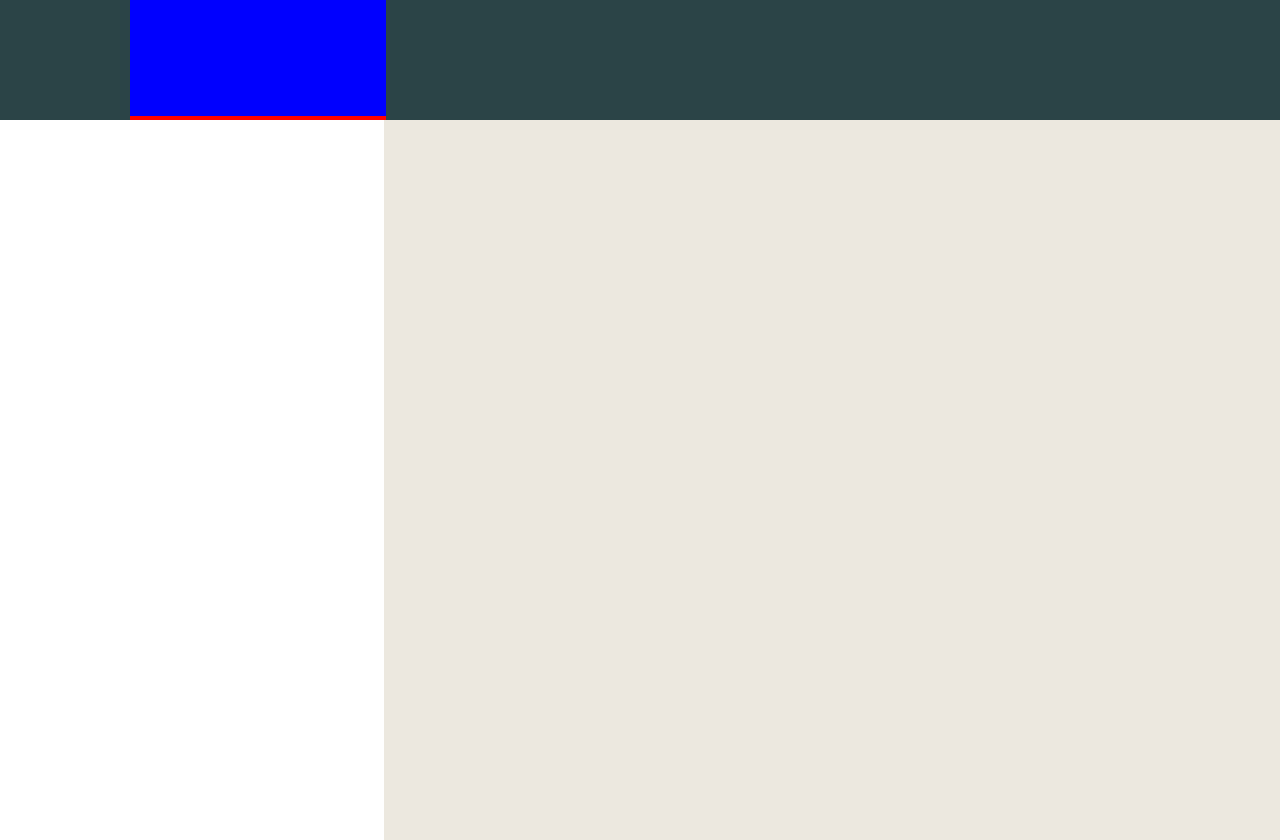
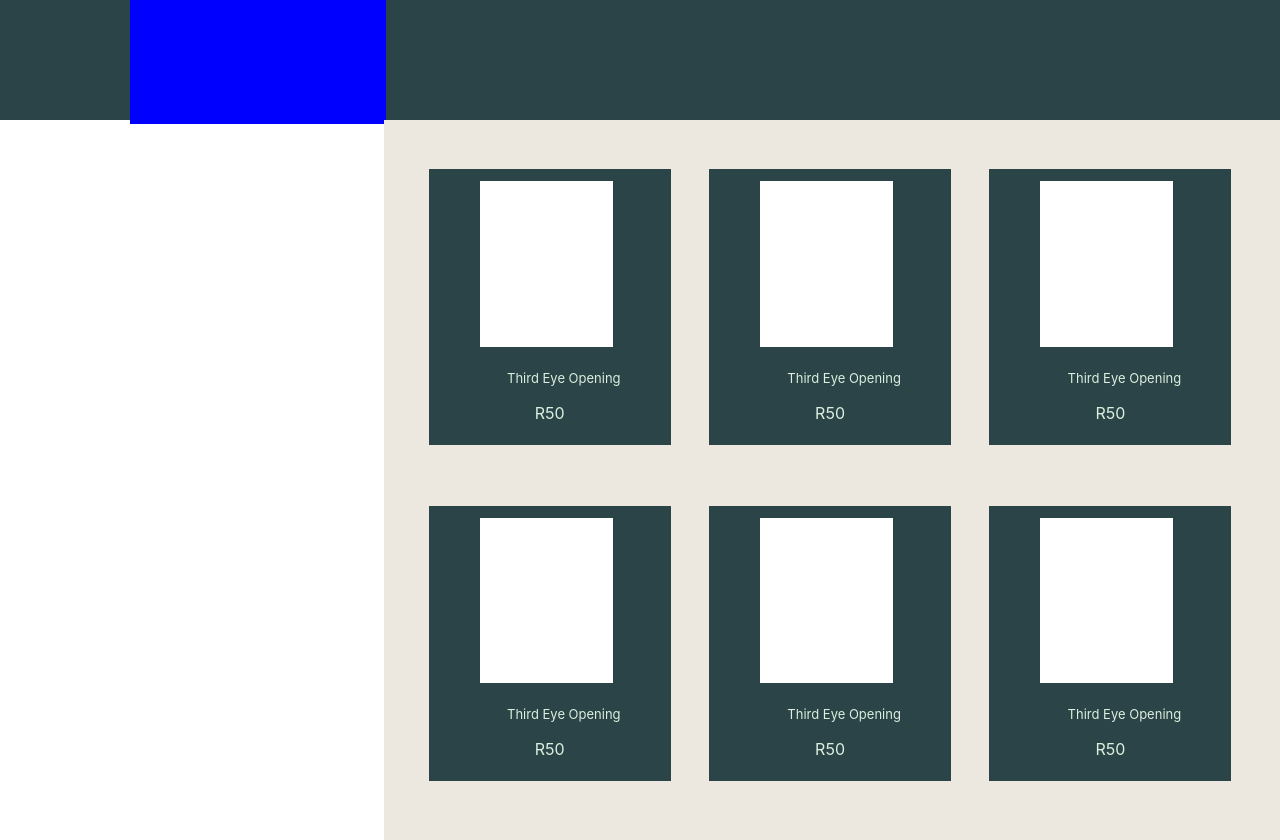
Before and after one commit to Tsebo200/Oiloasis, a React app in the folder client/: page /allproducts in a window 1280 px wide. Shown: the part 680-1520 px from the top of the page. Built offline with nearby package versions, Linux system fonts and the light colour scheme.

Commit message:
product card in Products page

```diff
--- a/client/package.json
+++ b/client/package.json
@@ -3,6 +3,7 @@
   "version": "0.1.0",
   "private": true,
   "dependencies": {
+    "@babel/plugin-proposal-private-property-in-object": "^7.21.11",
     "@emotion/react": "^11.11.1",
     "@emotion/styled": "^11.11.0",
     "@mui/material": "^5.14.2",
--- a/client/src/Components/Cards/ProductInfoCard.jsx
+++ b/client/src/Components/Cards/AdminProductInfoCard.jsx
@@ -1,5 +1,5 @@
 import React from 'react';
-import styles from '../Cards/ProductInfoCard.module.scss'
+import styles from '../Cards/AdminProductInfoCard.module.scss'
 import { useState } from 'react';
 
 
--- a/client/src/Components/Cards/ProductInfoCard.module.scss
+++ b/client/src/Components/Cards/AdminProductInfoCard.module.scss
@@ -6,6 +6,7 @@
     height: 45%;
     background: $dark_green;
     border-radius: 10px;
+    box-shadow: 0px 4px 4px rgba(0, 0, 0, 0.25);
     float: left;
   }
 
--- /dev/null
+++ b/client/src/Components/Cards/ProductCard.jsx
@@ -0,0 +1,90 @@
+import React from 'react';
+import styles from '../Cards/ProductCard.module.scss'
+
+function ProductCard() {
+  return (
+   <div className={styles.card_container}>
+    <div className={styles.row_one}>
+        <div className={styles.card_one}>
+            <div className={styles.img_box}></div>
+            <div className={styles.product_name}>
+                <p className={styles.product_text}>Third Eye Opening</p>
+            </div>
+            <div className={styles.price_box}>
+            <p className={styles.price_text}>R50</p>
+            </div>
+        </div>
+        <div className={styles.vert_break}></div>
+
+        <div className={styles.card_one}>
+            <div className={styles.img_box}></div>
+            <div className={styles.product_name}>
+                <p className={styles.product_text}>Third Eye Opening</p>
+            </div>
+            <div className={styles.price_box}>
+            <p className={styles.price_text}>R50</p>
+            </div>
+        </div>
+        <div className={styles.vert_break}></div>
+             <div className={styles.card_one}>
+            <div className={styles.img_box}></div>
+            <div className={styles.product_name}>
+                <p className={styles.product_text}>Third Eye Opening</p>
+            </div>
+            <div className={styles.price_box}>
+            <p className={styles.price_text}>R50</p>
+            </div>
+        </div>
+        {/* <div className={styles.vert_break}></div> */}
+        </div>
+    <div className={styles.hor_break}></div>
+
+
+
+{/* Row Two */}
+
+    <div className={styles.row_one}>
+        <div className={styles.card_one}>
+            <div className={styles.img_box}></div>
+            <div className={styles.product_name}>
+                <p className={styles.product_text}>Third Eye Opening</p>
+            </div>
+            <div className={styles.price_box}>
+            <p className={styles.price_text}>R50</p>
+            </div>
+          </div>
+        <div className={styles.vert_break}></div>
+
+
+        <div className={styles.card_one}>
+            <div className={styles.img_box}></div>
+            <div className={styles.product_name}>
+                <p className={styles.product_text}>Third Eye Opening</p>
+            </div>
+            <div className={styles.price_box}>
+            <p className={styles.price_text}>R50</p>
+            </div>
+          </div>
+        <div className={styles.vert_break}></div>
+
+
+        <div className={styles.card_one}>
+            <div className={styles.img_box}></div>
+            <div className={styles.product_name}>
+                <p className={styles.product_text}>Third Eye Opening</p>
+            </div>
+            <div className={styles.price_box}>
+            <p className={styles.price_text}>R50</p>
+            </div>
+          </div>
+    </div>
+
+
+        <div className={styles.card_two}></div>
+        <div className={styles.card_three}></div>
+
+   </div>
+  )
+}
+
+export default ProductCard
--- /dev/null
+++ b/client/src/Components/Cards/ProductCard.module.scss
@@ -0,0 +1,79 @@
+@import "../../Scss/Style.scss";
+
+.card_container{
+    width: 90%;
+    height: 85%;
+    margin-top: 5.5%;
+    margin-left: 5%;
+    // background: red;
+    // opacity: 30%;
+    float: left;
+}
+
+.row_one{
+    width: 100%;
+    height: 45%;
+    // background: green;
+    float: left;
+}
+
+.card_one{
+    width: 30%;
+    height: 100%;
+    background: $dark_green;
+    float: left;
+}
+
+.img_box{
+    width: 55%;
+    height: 60%;
+    margin-top: 5%;
+    margin-left: 21%;
+    background: white;
+    float: left;
+}
+
+.hor_break{
+    width: 100%;
+    height: 10%;
+    // background: black;
+    float: left;
+}
+
+.product_name{
+    width: 200px;
+    height: 20px;
+    margin-left: 35px;
+    margin-top: 10px;
+    // background: white;
+    float: left;
+}
+
+.product_text{
+    font-size: 13px;
+    text-align: center;
+    color: $text_accent_one;
+    width: 200px;
+    height: 50px;
+    // background: white;
+}
+
+.price_box{
+    width: 100%;
+    height: 30px;
+    margin-top: 10px;
+    color: $text_accent_one;
+    // background: white;
+    float: left;
+}
+
+.price_text{
+
+}
+
+.vert_break{
+    width: 3vw;
+    height: 100%;
+    // background:  black;
+    float: left;
+}
--- a/client/src/Pages/Admin.jsx
+++ b/client/src/Pages/Admin.jsx
@@ -3,7 +3,8 @@ import MainNavBar from '../Components/NavBar/MainNavBar'
 import styles from '../Pages/Admin.module.scss'
 import Logo from '../Components/Logo/Logo'
 import AddProductForm from '../Components/Forms/AddProductForm'
-import ProductInfoCard from '../Components/Cards/ProductInfoCard'
+import AdminProductInfoCard from '../Components/Cards/AdminProductInfoCard'
+
 
 
 
@@ -17,8 +18,7 @@ function Admin() {
       <p className={styles.shop_heading}>The Oiloasis Shop: Oil Spells</p>
 
       <div className={styles.spells_container}>
-      <ProductInfoCard/>
-
+      <AdminProductInfoCard/>
       </div>
     </div>
       <div className={styles.right_side}>
--- a/client/src/Pages/Admin.module.scss
+++ b/client/src/Pages/Admin.module.scss
@@ -11,8 +11,7 @@
     height: 85vh;
     margin-top: 5vh;
     margin-left: -130px;
-    background: #2b2b2b;
-    // background: $accent_three;
+    background: $accent_three;
     float: left;
 }
 
@@ -20,7 +19,7 @@
     width: 90%;
     height: 85%;
     margin-left: 5%;
-    background: grey;
+    background: $accent_three;
     float: left;
 }
 
--- a/client/src/Pages/Dashboard.jsx
+++ b/client/src/Pages/Dashboard.jsx
@@ -25,6 +25,12 @@ function Dashboard() {
                   <div className={styles.arrow}></div>
               </div>
           </div>
+
+          <div className={styles.slide_navigator}>
+            <div className={styles.left_arrow}></div>
+            {/* <hr/> */}
+            <div className={styles.right_arrow}></div>
+          </div>
       </div>
     </div>
     </>
--- a/client/src/Pages/Dashboard.module.scss
+++ b/client/src/Pages/Dashboard.module.scss
@@ -123,3 +123,49 @@
             background-image: url('../Assets/arrow_hover.svg');
         }
 }
+
+.slide_navigator{
+    width: 7%;
+    height: 10%;
+    // margin-top: 125px;
+    margin-top: -50px;
+    margin-right: 50px;
+    // background: red;
+    float: right;
+}
+
+.left_arrow{
+    width: 35px;
+    height: 35px;
+    // background: blue;
+    background-image: url('../Assets/Left.svg');
+    background-position: center;
+    background-size: contain;
+    background-repeat: no-repeat;
+}
+
+.left_arrow:hover{
+    background-image: url('../Assets/LeftHover.svg');
+}
+
+.right_arrow{
+    width: 35px;
+    height: 35px;
+    // background: blue;
+    margin-top: -15px;
+    background-image: url('../Assets/Right.svg');
+    background-position: center;
+    background-size: contain;
+    background-repeat: no-repeat;
+    float: right;
+}
+
+.right_arrow:hover{
+    background-image: url('../Assets/RightHover.svg');
+}
+
+hr{
+    width: 70%;
+    transform: rotate(90deg);
+    margin-top: -3px;
+}
--- a/client/src/Pages/Products.jsx
+++ b/client/src/Pages/Products.jsx
@@ -2,7 +2,7 @@ import React from 'react'
 import MainNavBar from '../Components/NavBar/MainNavBar'
 import styles from '../Pages/Products.module.scss'
 import Logo from '../Components/Logo/Logo'
-
+import ProductCard from '../Components/Cards/ProductCard'
 
 function Products() {
   return (
@@ -12,14 +12,19 @@ function Products() {
       <div className={styles.main_container}>
       <Logo/>
             <div className={styles.left_side}>
+                <div className={styles.filter_header}></div>
                 <div className={styles.filter_section}>
                 <p className={styles.filter_text}>Filter</p>
-                <div className={styles.filter_box}></div>
-              </div>
+                <div className={styles.filter_box}>
+                </div>
+            </div>
+
             <div className={styles.bag_box}></div>
 
             </div>
-            <div className={styles.right_side}></div>
+            <div className={styles.right_side}>
+            <ProductCard/>
+            </div>
       </div>
     </>
   )
--- a/client/src/Pages/Products.module.scss
+++ b/client/src/Pages/Products.module.scss
@@ -8,15 +8,29 @@
 
 .left_side{
     width: 20vw;
-    height: 90vh;
+    height: 100%;
     background: red;
     // margin-left: -200px;
     float: left;
 }
 
+.filter_section{
+    width: 100%;
+    height: 8vh;
+    padding-top: 20px;
+    background: rgb(119, 119, 225);
+}
+
+.filter_box{
+    width: 100%;
+    height: 42vh;
+    background: green;
+    float: left;
+}
+
 .bag_box{
     width: 100%;
-    height: 37vh;
+    height: 38vh;
     background: blue;
     float: left;
 }
@@ -28,13 +42,6 @@
     float: right;
 }
 
-.filter_section{
-    width: 100%;
-    height: 50vh;
-    padding-top: 20px;
-    // background: rgb(119, 119, 225);
-}
-
 .filter_text{
     font-size: 20px;
     font-family: Inter;
@@ -43,10 +50,3 @@
     color: #E6B27E;
     float: left;
 }
-
-.filter_box{
-    width: 100%;
-    height: 42vh;
-    background: green;
-    float: left;
-}
```
Also changed, not shown: client/public/favicon.ico, client/src/Assets/Left.svg (added), client/src/Assets/LeftHover.svg (added), client/src/Assets/Right.svg (added), client/src/Assets/RightHover.svg (added), 2 other files.
